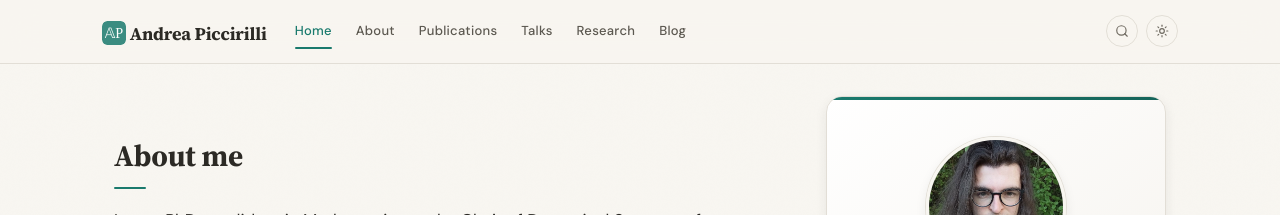
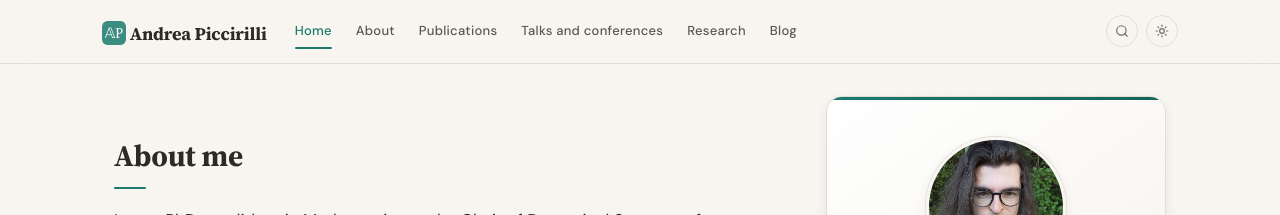
Before and after one commit to andreapiccirilli/andreapiccirilli.github.io, a Jekyll site: the page built from _pages/home.md, in a window 1280 px wide. Shown: the top 215 px of the page. Built offline with Jekyll 4.4.1, drawn with Linux system fonts in a browser that asks for light colours.

Commit message:
Update _config.yml

```diff
--- a/_config.yml
+++ b/_config.yml
@@ -49,7 +49,7 @@ analytics:
 nav_pages:
   - name: about
   - name: publications
-  - name: talks
+  - name: talks and conferences
   - name: research
   - name: blog
 
```
